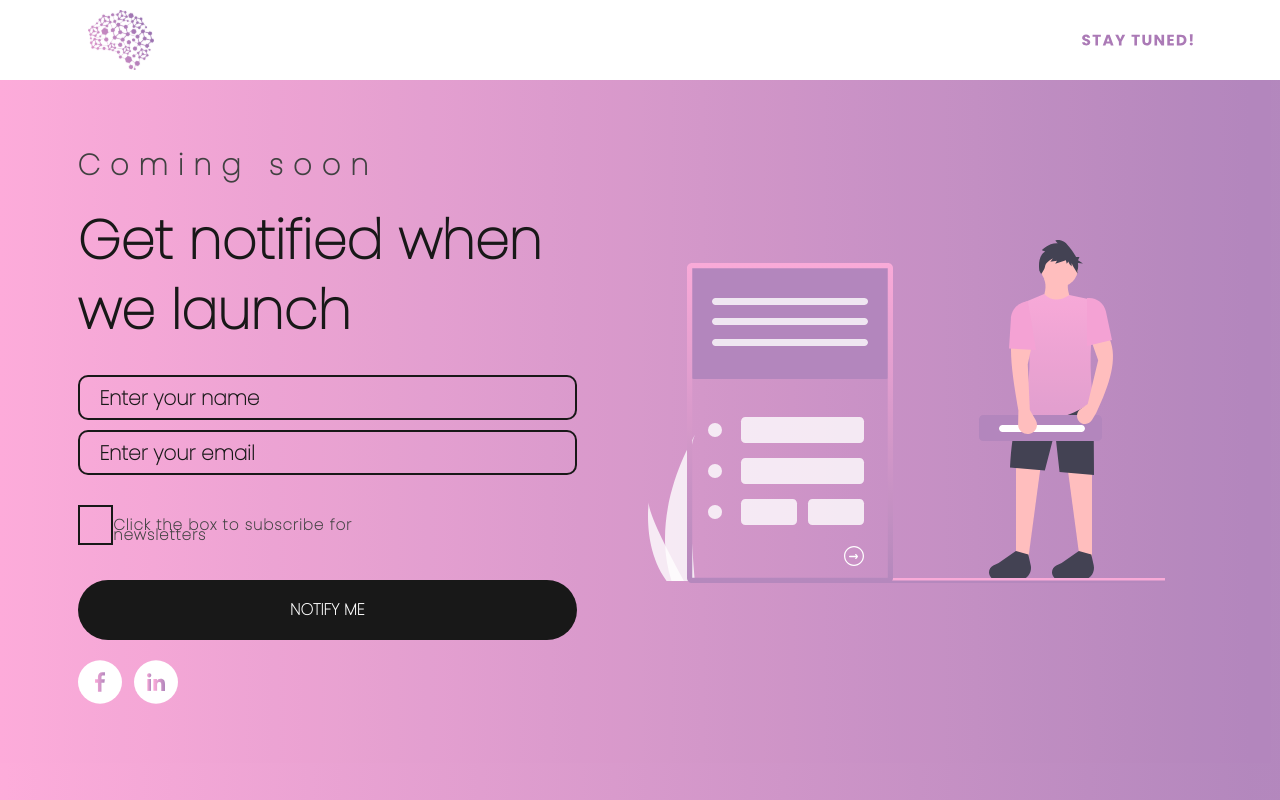
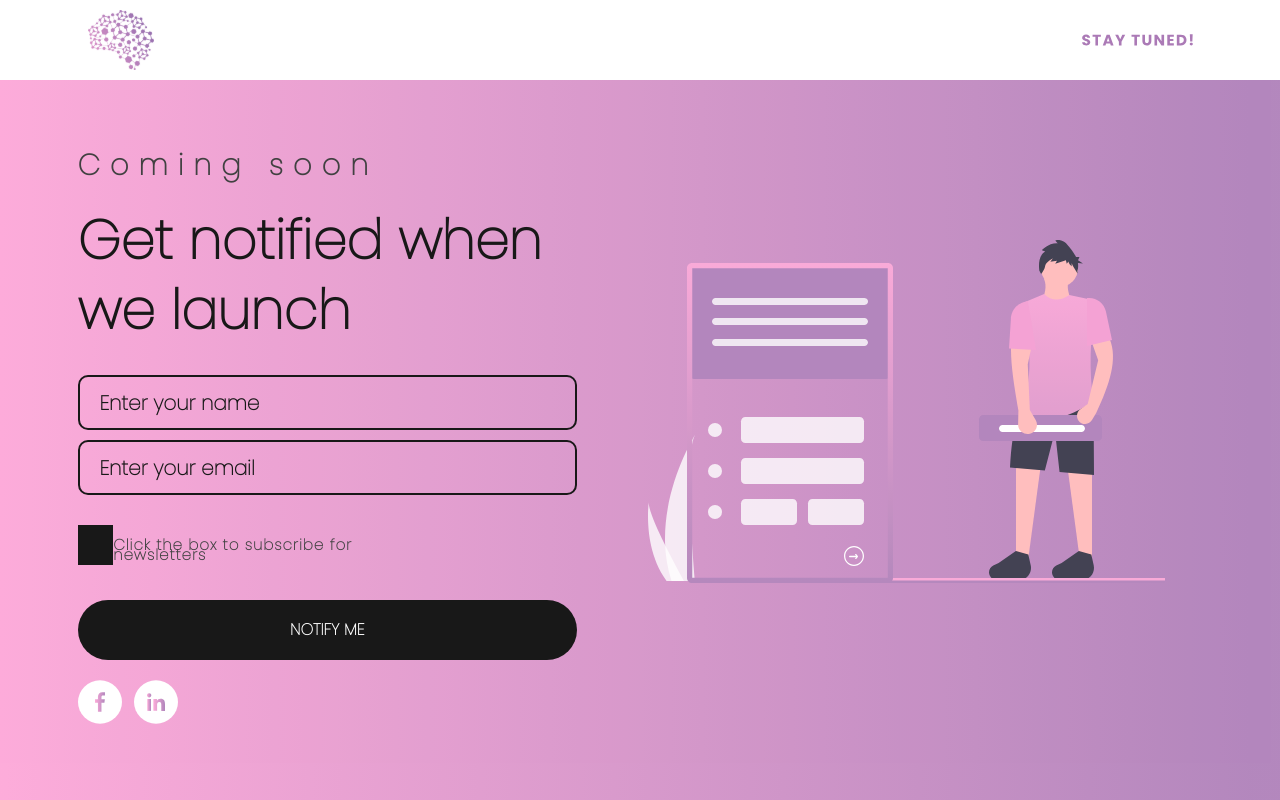
Before and after one commit to KONECKTOME/Konecktome-client, a React (Create React App) app: page / in a window 1280 px wide. Built offline with nearby package versions, Linux system fonts and the light colour scheme; the HTML template or start-up script is replaced by a standard one.

Commit message:
checkbox added

```diff
--- a/src/Components/Comingsoon.jsx
+++ b/src/Components/Comingsoon.jsx
@@ -4,9 +4,7 @@ import illustration from '../Assets/background.svg'
 import '../css/Comingsoon.css'
 import facebook from '../Assets/facebook_logo.svg'
 import linkedIn from '../Assets/linkedin_logo.svg'
-import twitter from '../Assets/twitter_logo.svg'
-import emailjs from 'emailjs-com'
-
+import checkBoxIcon from '../Assets/check_mark.png'
 class Comingsoon extends Component {
   state = {
     details: {
@@ -178,7 +176,9 @@ class Comingsoon extends Component {
                     className={
                       this.state.subscribeCheckBoxClass ? 'active' : 'inactive'
                     }
-                  ></div>
+                  >
+                    <img src={checkBoxIcon} id="checkbox-icon" />
+                  </div>
                   <p id="checkbox-text">
                     Click the box to subscribe for newsletters
                   </p>
--- a/src/css/Comingsoon.css
+++ b/src/css/Comingsoon.css
@@ -46,7 +46,7 @@ input[type='text'] {
     border: 2px solid #000000;
     font-size: 20px;
     width: 90%;
-    height: 45px;
+    height: 55px;
     padding-left: 2rem;
 }
 
@@ -59,7 +59,7 @@ input[type='email'] {
     border: 2px solid #000000;
     font-size: 20px;
     width: 90%;
-    height: 45px;
+    height: 55px;
     padding-left: 2rem;
 }
 
@@ -115,7 +115,6 @@ input[type='email']:focus {
 }
 
 #no-text-error {
-    margin-top: 2rem;
     text-align: center;
     font-size: 20px;
     font-weight: 600;
@@ -123,7 +122,6 @@ input[type='email']:focus {
 }
 
 #invalid-email-error {
-    margin-top: 2rem;
     text-align: center;
     font-size: 20px;
     font-weight: 600;
@@ -144,6 +142,10 @@ input[type='email']:focus {
     justify-content: space-between;
 }
 
+#checkbox-icon {
+    width: 100%;
+}
+
 #checkbox-text {
     margin-top: 1.5rem;
     font-family: Poppins;
@@ -159,8 +161,8 @@ input[type='email']:focus {
 .active {
     width: 40px;
     height: 40px;
-    border: 2px solid white;
-    background-color: #000000;
+    border: 2px solid #000000;
+    background-color: transparent;
     cursor: pointer;
 }
 
@@ -168,7 +170,7 @@ input[type='email']:focus {
     width: 40px;
     height: 40px;
     border: 2px solid #000000;
-    background-color: transparent;
+    background-color: #000000;
     cursor: pointer;
 }
 
```
Also changed, not shown: src/Assets/check_mark.png (added).
